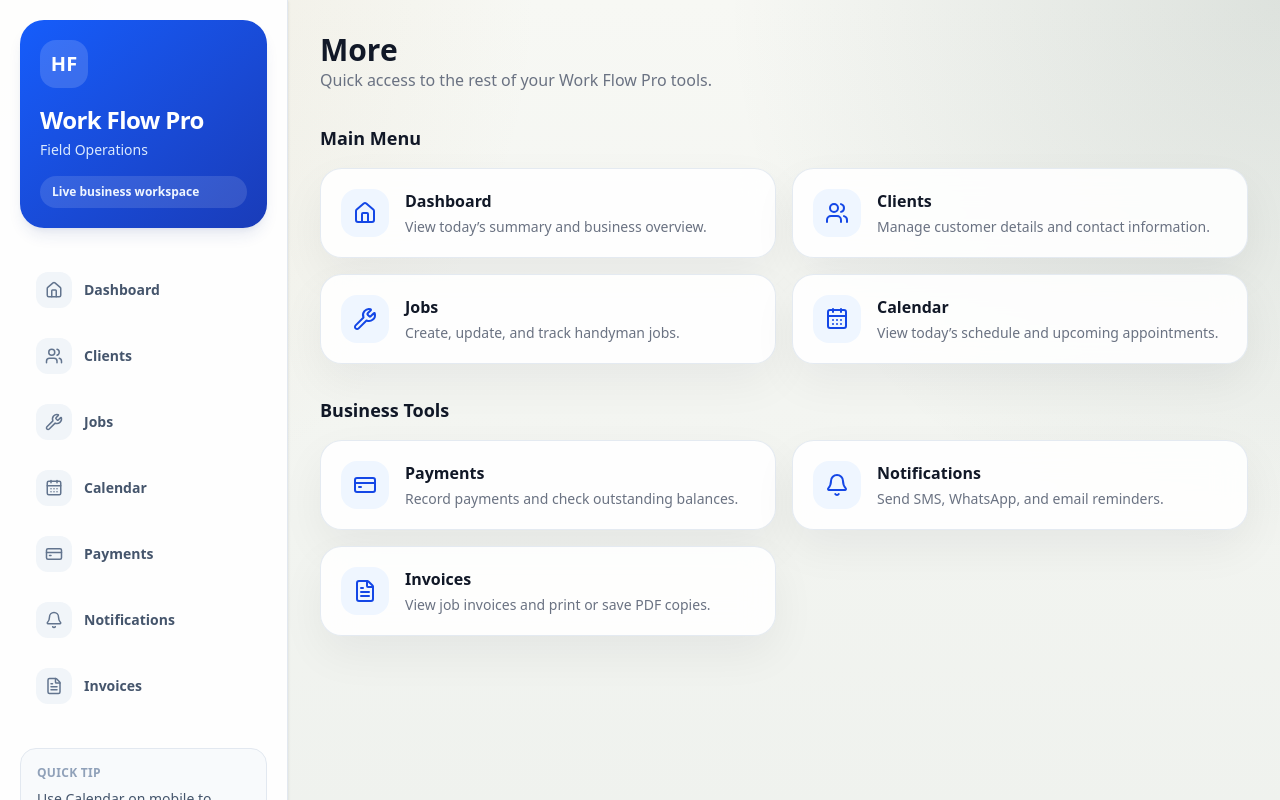
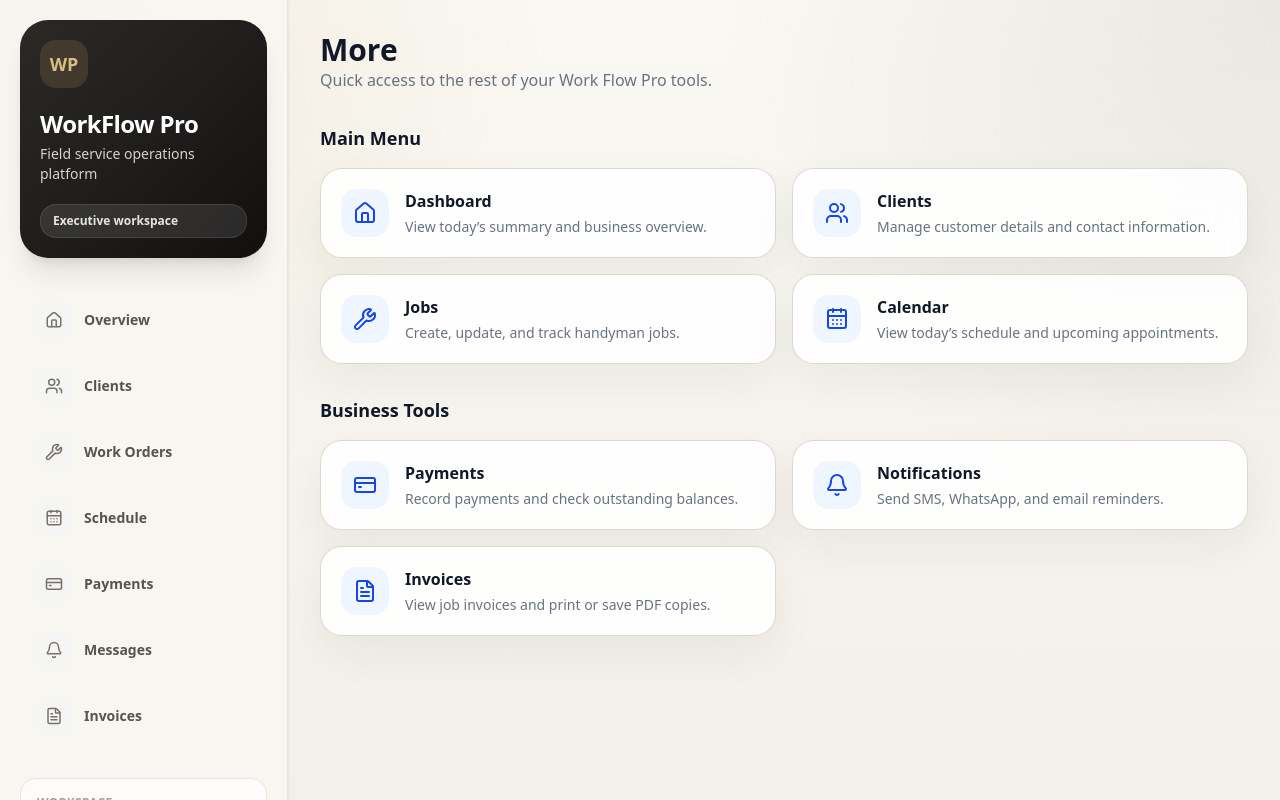
Before and after one commit to amitbhagat10/WorkflowApp, a Next.js app: page /more in a window 1280 px wide. Shown: the top 800 px of the page. Built offline with nearby package versions, Linux system fonts and the light colour scheme.

Commit message:
Apply executive brand theme

```diff
--- a/app/globals.css
+++ b/app/globals.css
@@ -278,3 +278,45 @@ table {
     border: none !important;
   }
 }
+/* Executive colour override */
+:root {
+  --primary: #2b2926;
+  --primary-dark: #11100f;
+  --primary-soft: #f4efe4;
+  --accent: #b08d57;
+  --accent-soft: #f8f1df;
+}
+
+.btn-primary {
+  border: 1px solid #2b2926 !important;
+  background: linear-gradient(135deg, #2b2926 0%, #11100f 100%) !important;
+  color: #f8f1df !important;
+  box-shadow: 0 14px 26px rgba(43, 41, 38, 0.18) !important;
+}
+
+.btn-primary:hover {
+  background: linear-gradient(135deg, #11100f 0%, #000000 100%) !important;
+}
+
+.btn-secondary {
+  border: 1px solid #d8d0c1 !important;
+  background: rgba(255, 255, 255, 0.9) !important;
+  color: #3f3a34 !important;
+}
+
+.btn-secondary:hover {
+  background: #f8f6f1 !important;
+}
+
+body {
+  background:
+    radial-gradient(circle at top left, rgba(176, 141, 87, 0.13), transparent 34%),
+    radial-gradient(circle at top right, rgba(43, 41, 38, 0.08), transparent 35%),
+    linear-gradient(180deg, #faf8f2 0%, #f0eee7 100%) !important;
+}
+
+.card {
+  background: rgba(255, 255, 255, 0.9) !important;
+  border-color: rgba(216, 208, 193, 0.8) !important;
+  box-shadow: 0 18px 45px rgba(43, 41, 38, 0.055) !important;
+}
--- a/components/Nav.tsx
+++ b/components/Nav.tsx
@@ -15,12 +15,12 @@ import {
 import { supabase } from "@/lib/supabaseClient";
 
 const links = [
-  { href: "/", label: "Dashboard", icon: Home },
+  { href: "/", label: "Overview", icon: Home },
   { href: "/clients", label: "Clients", icon: Users },
-  { href: "/jobs", label: "Jobs", icon: Wrench },
-  { href: "/calendar", label: "Calendar", icon: CalendarDays },
+  { href: "/jobs", label: "Work Orders", icon: Wrench },
+  { href: "/calendar", label: "Schedule", icon: CalendarDays },
   { href: "/payments", label: "Payments", icon: CreditCard },
-  { href: "/notifications", label: "Notifications", icon: Bell },
+  { href: "/notifications", label: "Messages", icon: Bell },
   { href: "/invoices", label: "Invoices", icon: FileText },
 ];
 
@@ -51,17 +51,19 @@ export default function Nav() {
   }
 
   return (
-    <aside className="no-print hidden min-h-screen w-72 shrink-0 border-r border-slate-200 bg-white/95 p-5 shadow-sm md:block">
-      <div className="mb-8 rounded-3xl bg-gradient-to-br from-blue-600 to-blue-800 p-5 text-white shadow-lg shadow-blue-900/10">
-        <div className="mb-4 flex h-12 w-12 items-center justify-center rounded-2xl bg-white/15 text-xl font-black">
-          HF
+    <aside className="no-print hidden min-h-screen w-72 shrink-0 border-r border-stone-200 bg-[#f8f6f1]/95 p-5 shadow-sm backdrop-blur-xl md:block">
+      <div className="mb-8 rounded-[1.75rem] bg-gradient-to-br from-[#2b2926] via-[#1f1e1c] to-[#11100f] p-5 text-white shadow-xl shadow-stone-900/10">
+        <div className="mb-5 flex h-12 w-12 items-center justify-center rounded-2xl bg-[#b08d57]/20 text-lg font-black text-[#d8bd82]">
+          WP
         </div>
 
-        <h1 className="text-2xl font-black tracking-tight">Work Flow Pro</h1>
-        <p className="mt-1 text-sm text-blue-100">Field Operations</p>
+        <h1 className="text-2xl font-black tracking-tight">WorkFlow Pro</h1>
+        <p className="mt-1 text-sm text-stone-300">
+          Field service operations platform
+        </p>
 
-        <div className="mt-4 rounded-2xl bg-white/12 px-3 py-2 text-xs font-semibold text-blue-50">
-          Live business workspace
+        <div className="mt-5 rounded-2xl border border-white/10 bg-white/10 px-3 py-2 text-xs font-bold text-stone-200">
+          Executive workspace
         </div>
       </div>
 
@@ -78,15 +80,15 @@ export default function Nav() {
               href={link.href}
               className={`group flex items-center gap-3 rounded-2xl px-4 py-3 text-sm font-bold transition ${
                 active
-                  ? "bg-blue-50 text-blue-700 shadow-sm"
-                  : "text-slate-600 hover:bg-slate-50 hover:text-slate-900"
+                  ? "bg-[#eee7d8] text-[#2b2926] shadow-sm"
+                  : "text-stone-600 hover:bg-white hover:text-stone-950"
               }`}
             >
               <span
-                className={`flex h-9 w-9 items-center justify-center rounded-xl ${
+                className={`flex h-9 w-9 items-center justify-center rounded-xl transition ${
                   active
-                    ? "bg-blue-600 text-white"
-                    : "bg-slate-100 text-slate-500 group-hover:bg-white"
+                    ? "bg-[#2b2926] text-[#d8bd82]"
+                    : "bg-stone-100 text-stone-500 group-hover:bg-[#f4efe4] group-hover:text-[#2b2926]"
                 }`}
               >
                 <Icon size={18} />
@@ -98,18 +100,18 @@ export default function Nav() {
         })}
       </nav>
 
-      <div className="mt-8 rounded-2xl border border-slate-200 bg-slate-50 p-4">
-        <p className="text-xs font-bold uppercase tracking-wide text-slate-400">
-          Quick Tip
+      <div className="mt-8 rounded-2xl border border-stone-200 bg-white/70 p-4">
+        <p className="text-xs font-black uppercase tracking-wide text-stone-400">
+          Workspace
         </p>
-        <p className="mt-2 text-sm text-slate-600">
-          Use Calendar on mobile to manage today’s jobs on-site.
+        <p className="mt-2 text-sm text-stone-600">
+          Manage work orders, clients, payments, and schedules from one clean view.
         </p>
       </div>
 
       <button
         onClick={signOut}
-        className="mt-5 flex w-full items-center justify-center gap-2 rounded-2xl border border-slate-200 bg-white px-4 py-3 text-sm font-bold text-slate-600 transition hover:bg-slate-50"
+        className="mt-5 flex w-full items-center justify-center gap-2 rounded-2xl border border-stone-200 bg-white/80 px-4 py-3 text-sm font-bold text-stone-600 transition hover:bg-white"
       >
         <LogOut size={17} />
         Sign out
```
